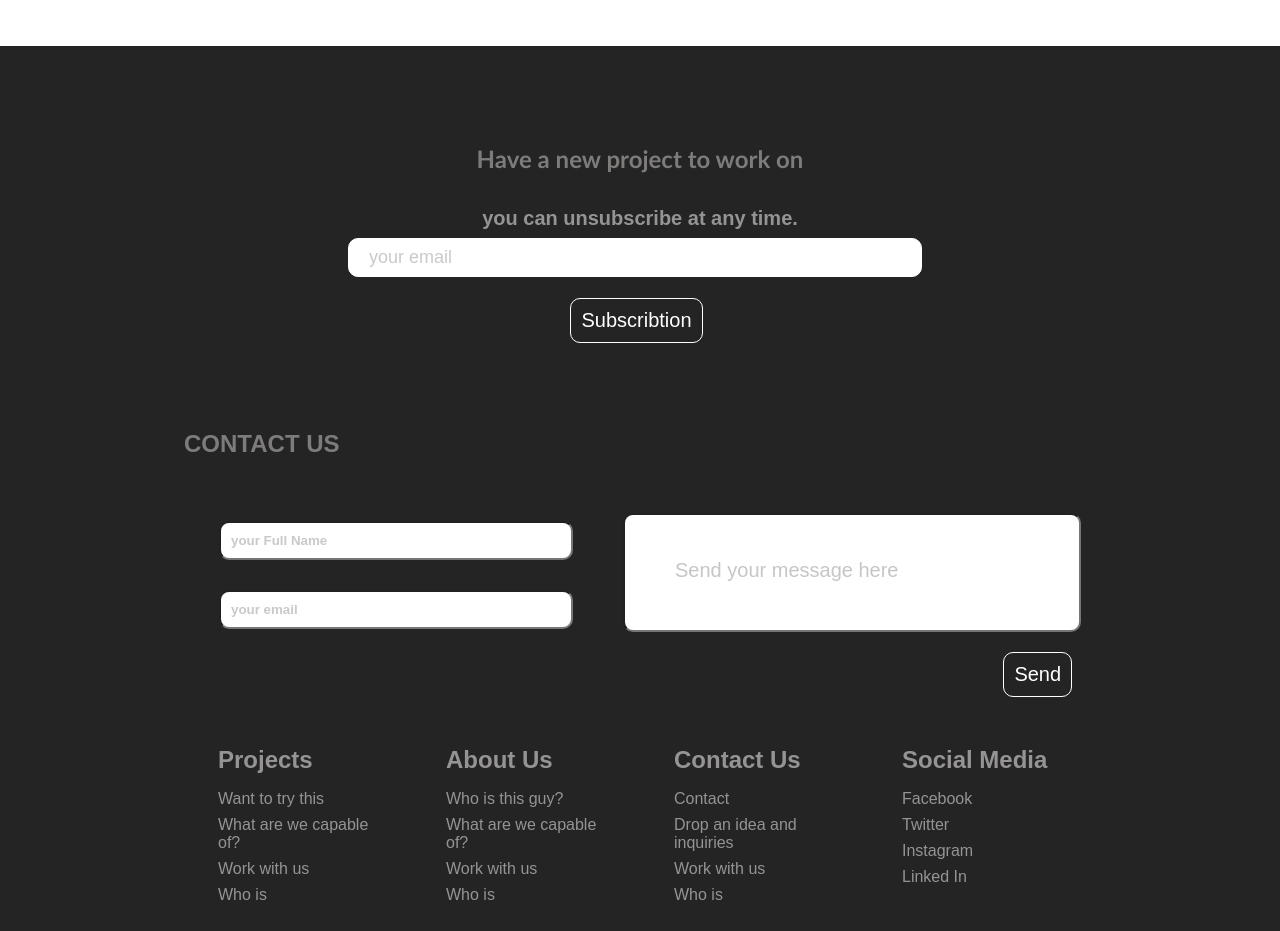
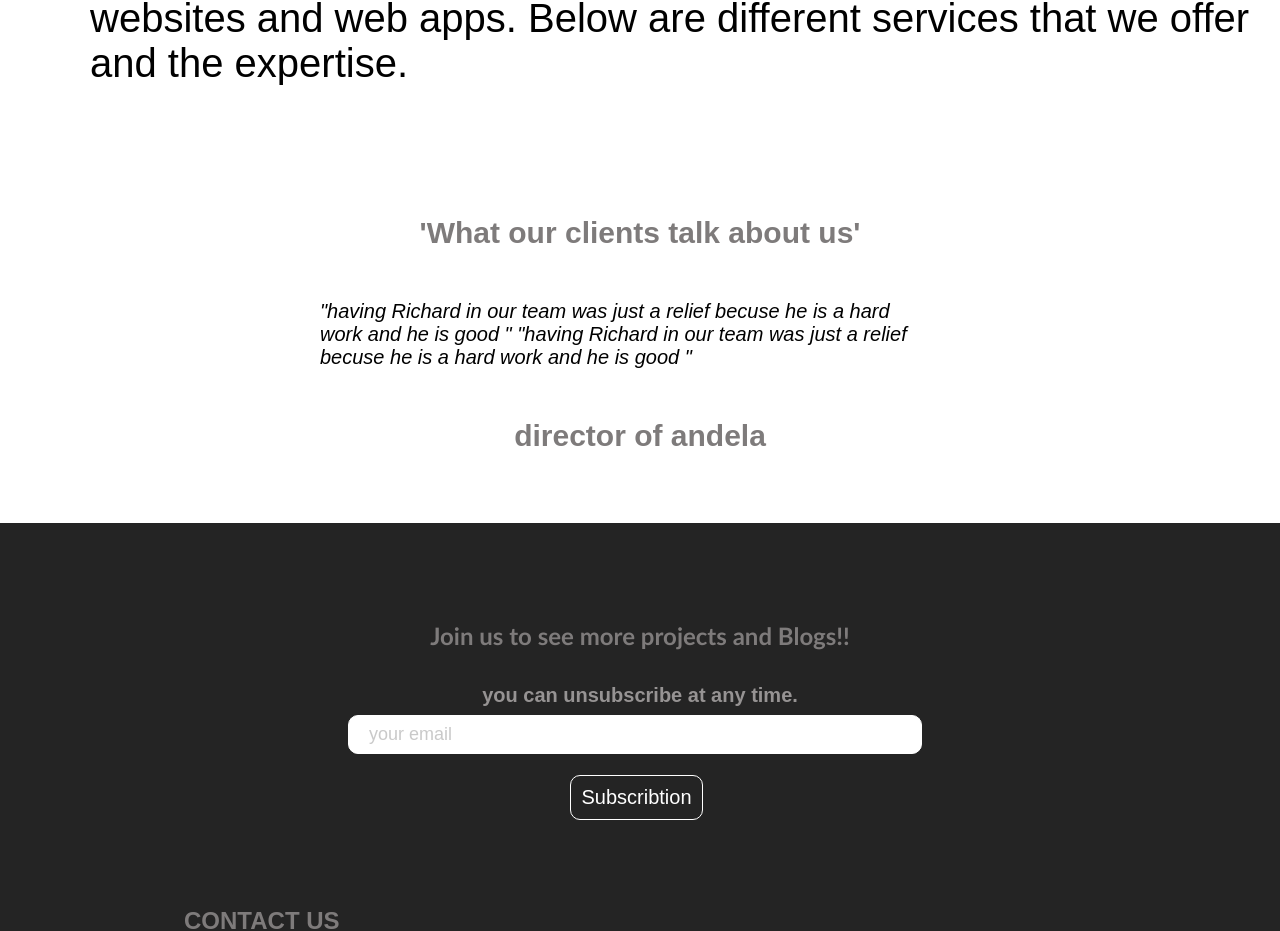
Before and after one commit to Code-250/My-Brand, a React (Create React App) app in the folder my-app/: page /About in a window 1280 px wide. Shown: the part 775-1706 px from the top of the page. Built offline with nearby package versions, Linux system fonts and the light colour scheme.

Commit message:
finishing 95% of what clients talk about us

```diff
--- a/my-app/src/About.css
+++ b/my-app/src/About.css
@@ -1,6 +1,6 @@
 .about-container{
     background:linear-gradient(45deg, rgb(28,27,27) 0%, rgb(24,27,27) 100%);
-    height:300px;
+    height:400px;
     width:100%;
     display:grid;
     grid-template-columns: repeat(2,auto);
@@ -28,3 +28,20 @@
    margin-left:100px;
 
 }
+.clients{
+    padding:20px;
+    font-size:40px;
+}
+.talk{
+    font-size:30px;
+    display:flex;
+    justify-content:center;
+    margin:40px;
+}
+#compliment{
+    display:flex;
+    justify-content:center;
+    font-size:20px;
+    margin-left:300px;
+    margin-right:350px;
+}
--- a/my-app/src/About.js
+++ b/my-app/src/About.js
@@ -32,6 +32,21 @@ function About(){
                     {/* expertise */}
 
                     {/* what our clients talk about us */}
+                    <div className='clients'>
+                         <h1 className="talk">
+                             'What our clients talk about us'
+                         </h1>
+                         <i id='compliment'>
+                            "having Richard in our team was just a relief becuse
+                            he is a hard work and he is good "
+                            "having Richard in our team was just a relief becuse
+                            he is a hard work and he is good "
+                        </i>
+                        <h1 className='talk'>
+                            director of andela
+                        </h1>
+
+                    </div>
 
             <Footer/>
         </div>
--- a/my-app/src/UI/components/Card.css
+++ b/my-app/src/UI/components/Card.css
@@ -38,6 +38,12 @@
     filter: drop-shadow(0 6px 20px rgba(56, 125, 255, 0.017));
     border-radius: 10px;
     text-decoration: none;
+  }
+  #projects{
+    margin:-20px
+  }
+  #blog{
+    margin:-20px;
   }
 
   .cards__item__pic-wrap {
--- a/my-app/src/UI/components/Card.js
+++ b/my-app/src/UI/components/Card.js
@@ -5,7 +5,7 @@ import './Card.css';
 function Card(){
     return(
         <div className='cards'>
-            <h1>PROJECTS</h1>
+            <h1 id='projects'>PROJECTS</h1>
             <div className='cards__container'>
                 <div className='cards__wrapper'>
                     <ul className='cards__items'>
@@ -34,7 +34,7 @@ function Card(){
                 </div>
             </div>
 
-            <h1>blogs</h1>
+            <h1 id='blogs'>blogs</h1>
             <div className='cards__container'>
                 <div className='cards__wrapper'>
                     <ul className='cards__items'>
--- a/my-app/src/UI/components/Footer.js
+++ b/my-app/src/UI/components/Footer.js
@@ -11,7 +11,7 @@ function Footer() {
             <div className='footer-container'>
                 <section className='footer-subscription'>
                     <h1 className='footer-subscription-heading'>
-                        Have a new project to work on
+                        Join us to see more projects and Blogs!!
                     </h1>
                     <p>
                         you can unsubscribe at any time.
```
Also changed, not shown: my-app/src/ScrollToTop.js (added, +12 -0 lines), 2 other files (tests, documents, lock files or other folders).
